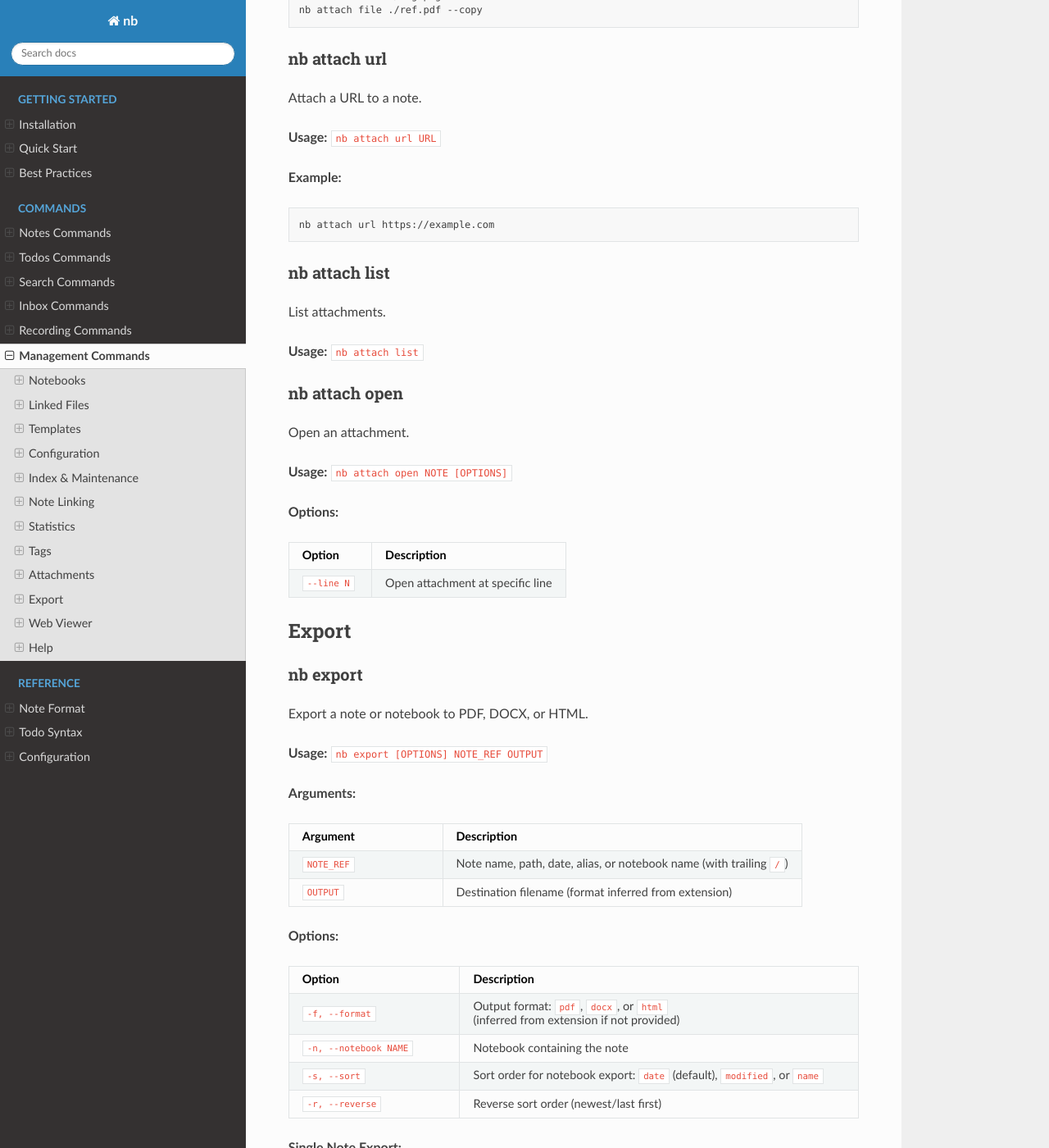
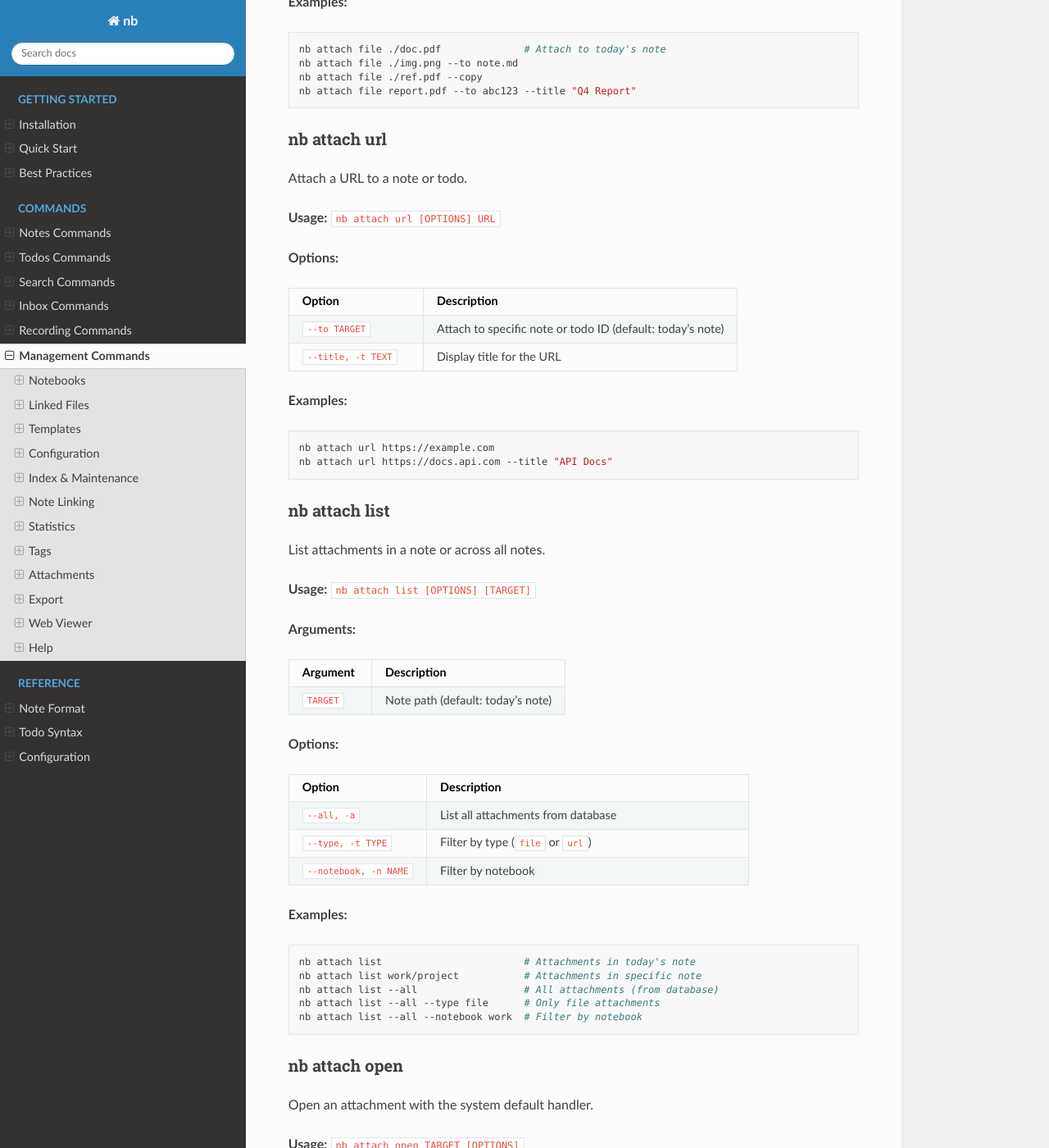
Before and after one commit to thomas-villani/nb, a Sphinx documentation site: the page built from docs/source/commands/management.rst, in a window 1280 px wide and 1400 px high, scrolled down 12313 px. Shown: the whole window at 82% size. Built offline with Sphinx 7.4.7 and the Read the Docs theme 3.1.0, drawn with Linux system fonts in a browser that asks for light colours; some of the changed text lies outside the part shown.

Commit message:
Add attachment indexing, CLI management commands and docs
- Index attachments when notes are indexed for fast DB queries; add scanner hooks to delete/re-extract and upsert attachments in batch
- Upsert attachments to the DB when attaching via CLI (note/todo) but swallow DB errors so attach still succeeds
- Expand nb attach CLI: add --all/--type/--notebook list options, stats and orphans commands, and an orphans --delete option; add human-readable size formatting
- Update documentation and README with full attachment command reference and examples
- Use DATE(...) in todos_repo queries/stats to compare dates-only (fixes comparisons when due_date includes time)
- Fix clip to always restore config.auto_tag_domain using try/finally; fix minor formatting bug in record output
- Use shared DB helper (get_db) in web.get_alias_for_path to ensure consistent DB initialization

Notes:
- Attachment DB operations are best-effort; failures do not block attaching
- See docs/commands/management and reference/note-format for usage examples

```diff
--- a/docs/source/commands/management.rst
+++ b/docs/source/commands/management.rst
@@ -661,10 +661,12 @@ List tags with usage counts.
 Attachments
 -----------
 
+Attach files and URLs to notes and todos. Attachments are indexed in the database for fast queries.
+
 nb attach file
 ^^^^^^^^^^^^^^
 
-Attach a file to a note.
+Attach a file to a note or todo.
 
 **Usage:** ``nb attach file [OPTIONS] PATH``
 
@@ -676,9 +678,11 @@ Attach a file to a note.
 
    * - Option
      - Description
-   * - ``--to NOTE``
-     - Attach to specific note (default: today's)
-   * - ``--copy``
+   * - ``--to TARGET``
+     - Attach to specific note or todo ID (default: today's note)
+   * - ``--title, -t TEXT``
+     - Display title for the attachment
+   * - ``--copy, -c``
      - Copy file to ``.nb/attachments/``
 
 **Examples:**
@@ -688,33 +692,14 @@ Attach a file to a note.
    nb attach file ./doc.pdf              # Attach to today's note
    nb attach file ./img.png --to note.md
    nb attach file ./ref.pdf --copy
+   nb attach file report.pdf --to abc123 --title "Q4 Report"
 
 nb attach url
 ^^^^^^^^^^^^^
 
-Attach a URL to a note.
+Attach a URL to a note or todo.
 
-**Usage:** ``nb attach url URL``
-
-**Example:**
-
-.. code-block:: bash
-
-   nb attach url https://example.com
-
-nb attach list
-^^^^^^^^^^^^^^
-
-List attachments.
-
-**Usage:** ``nb attach list``
-
-nb attach open
-^^^^^^^^^^^^^^
-
-Open an attachment.
-
-**Usage:** ``nb attach open NOTE [OPTIONS]``
+**Usage:** ``nb attach url [OPTIONS] URL``
 
 **Options:**
 
@@ -724,8 +709,127 @@ Open an attachment.
 
    * - Option
      - Description
-   * - ``--line N``
+   * - ``--to TARGET``
+     - Attach to specific note or todo ID (default: today's note)
+   * - ``--title, -t TEXT``
+     - Display title for the URL
+
+**Examples:**
+
+.. code-block:: bash
+
+   nb attach url https://example.com
+   nb attach url https://docs.api.com --title "API Docs"
+
+nb attach list
+^^^^^^^^^^^^^^
+
+List attachments in a note or across all notes.
+
+**Usage:** ``nb attach list [OPTIONS] [TARGET]``
+
+**Arguments:**
+
+.. list-table::
+   :widths: 30 70
+   :header-rows: 1
+
+   * - Argument
+     - Description
+   * - ``TARGET``
+     - Note path (default: today's note)
+
+**Options:**
+
+.. list-table::
+   :widths: 30 70
+   :header-rows: 1
+
+   * - Option
+     - Description
+   * - ``--all, -a``
+     - List all attachments from database
+   * - ``--type, -t TYPE``
+     - Filter by type (``file`` or ``url``)
+   * - ``--notebook, -n NAME``
+     - Filter by notebook
+
+**Examples:**
+
+.. code-block:: bash
+
+   nb attach list                        # Attachments in today's note
+   nb attach list work/project           # Attachments in specific note
+   nb attach list --all                  # All attachments (from database)
+   nb attach list --all --type file      # Only file attachments
+   nb attach list --all --notebook work  # Filter by notebook
+
+nb attach open
+^^^^^^^^^^^^^^
+
+Open an attachment with the system default handler.
+
+**Usage:** ``nb attach open TARGET [OPTIONS]``
+
+**Options:**
+
+.. list-table::
+   :widths: 30 70
+   :header-rows: 1
+
+   * - Option
+     - Description
+   * - ``--line, -l N``
      - Open attachment at specific line
+
+**Example:**
+
+.. code-block:: bash
+
+   nb attach open note.md --line 15
+
+nb attach stats
+^^^^^^^^^^^^^^^
+
+Show attachment statistics.
+
+**Usage:** ``nb attach stats``
+
+Displays counts of attachments by type, parent type, and storage method.
+
+**Example:**
+
+.. code-block:: bash
+
+   nb attach stats
+
+nb attach orphans
+^^^^^^^^^^^^^^^^^
+
+Find attachment files not referenced by any note.
+
+**Usage:** ``nb attach orphans [OPTIONS]``
+
+**Options:**
+
+.. list-table::
+   :widths: 30 70
+   :header-rows: 1
+
+   * - Option
+     - Description
+   * - ``--delete, -d``
+     - Delete orphan files
+
+Scans the ``.nb/attachments/`` directory for files that have no corresponding
+``@attach:`` reference in any note.
+
+**Examples:**
+
+.. code-block:: bash
+
+   nb attach orphans              # List orphan files
+   nb attach orphans --delete     # Delete orphan files
 
 Export
 ------
```
Also changed, not shown: README.md (+29 -4 lines), docs/source/reference/note-format.rst (+18 -15 lines), 7 other files.
